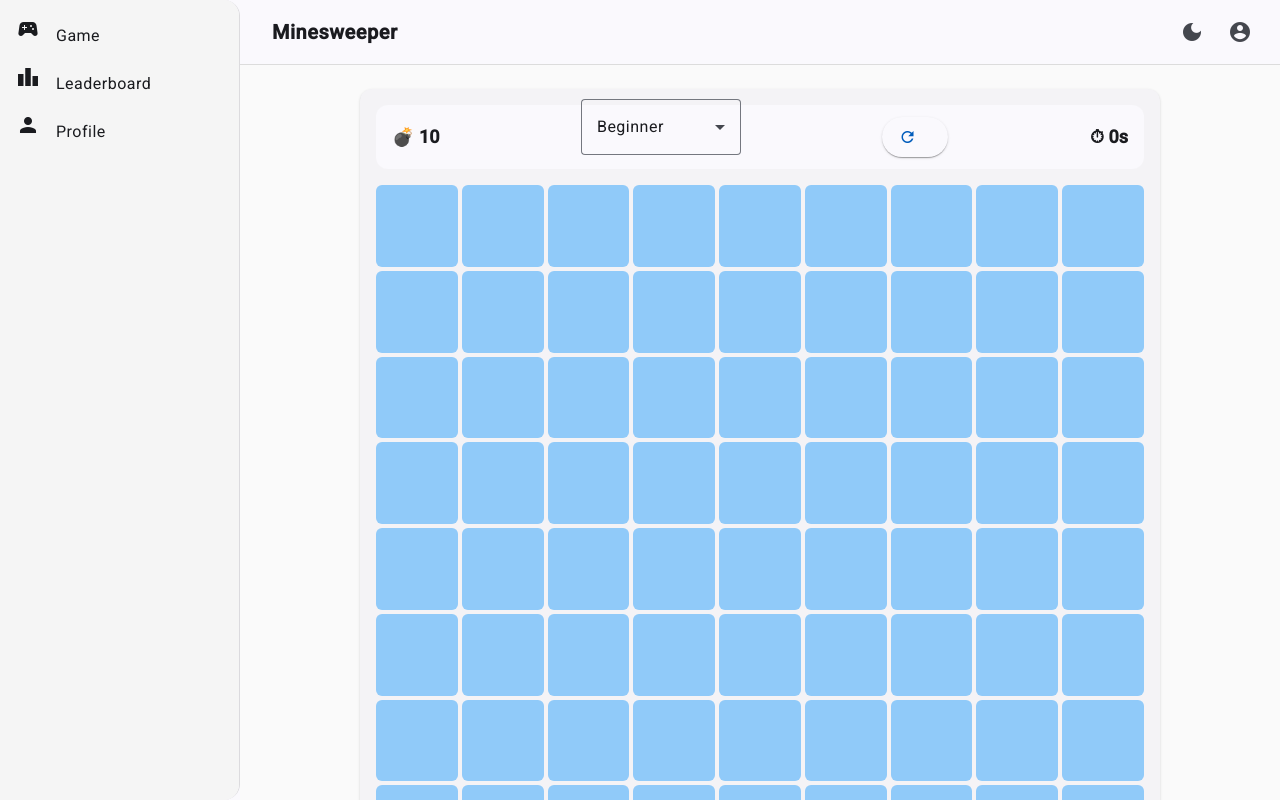
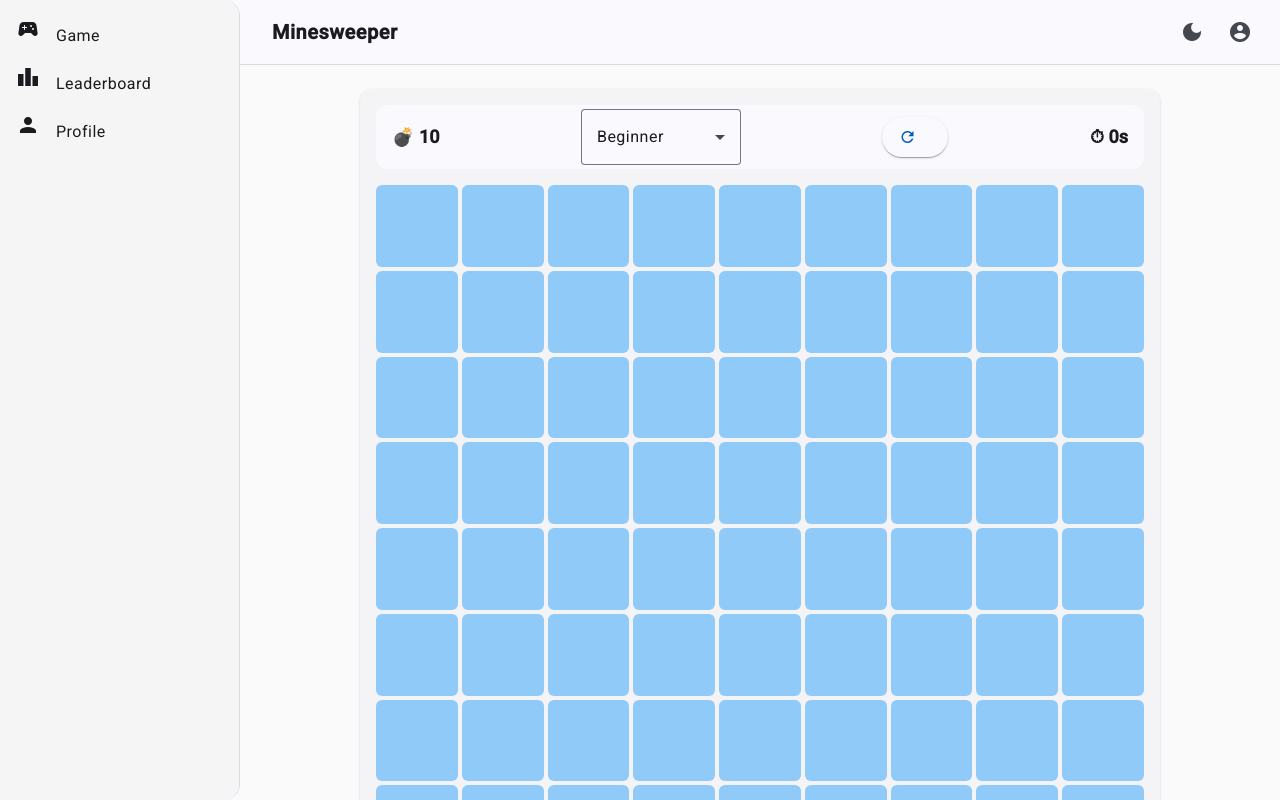
Before and after one commit to mongeki/minesweeper, an Angular app: page /game in a window 1280 px wide. Built offline with nearby package versions, Linux system fonts and the light colour scheme.

Commit message:
fix: align difficulty select

```diff
--- a/src/app/features/game/components/game-toolbar/game-toolbar.scss
+++ b/src/app/features/game/components/game-toolbar/game-toolbar.scss
@@ -13,3 +13,8 @@
   font-weight: 600;
   font-size: 18px;
 }
+
+::ng-deep .mat-mdc-form-field {
+  flex-direction: row !important;
+  align-items: center;
+}
```
